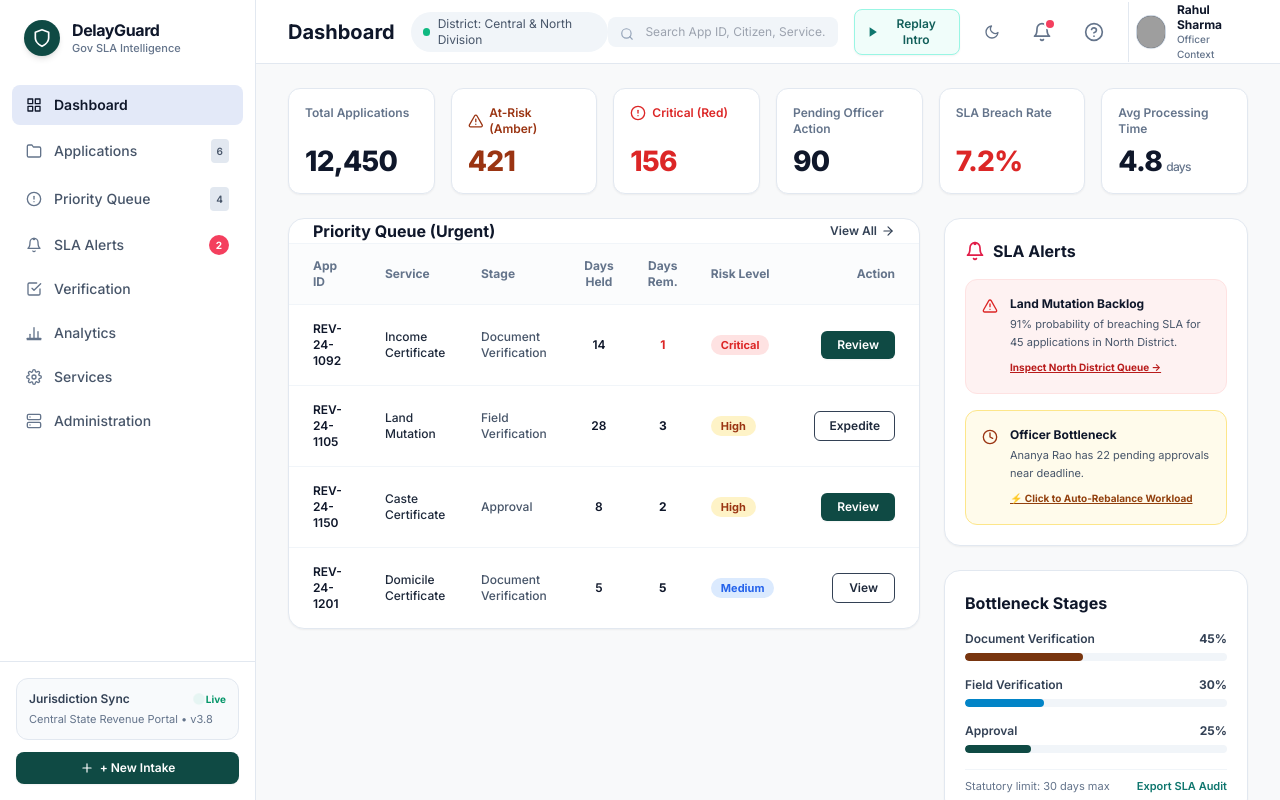
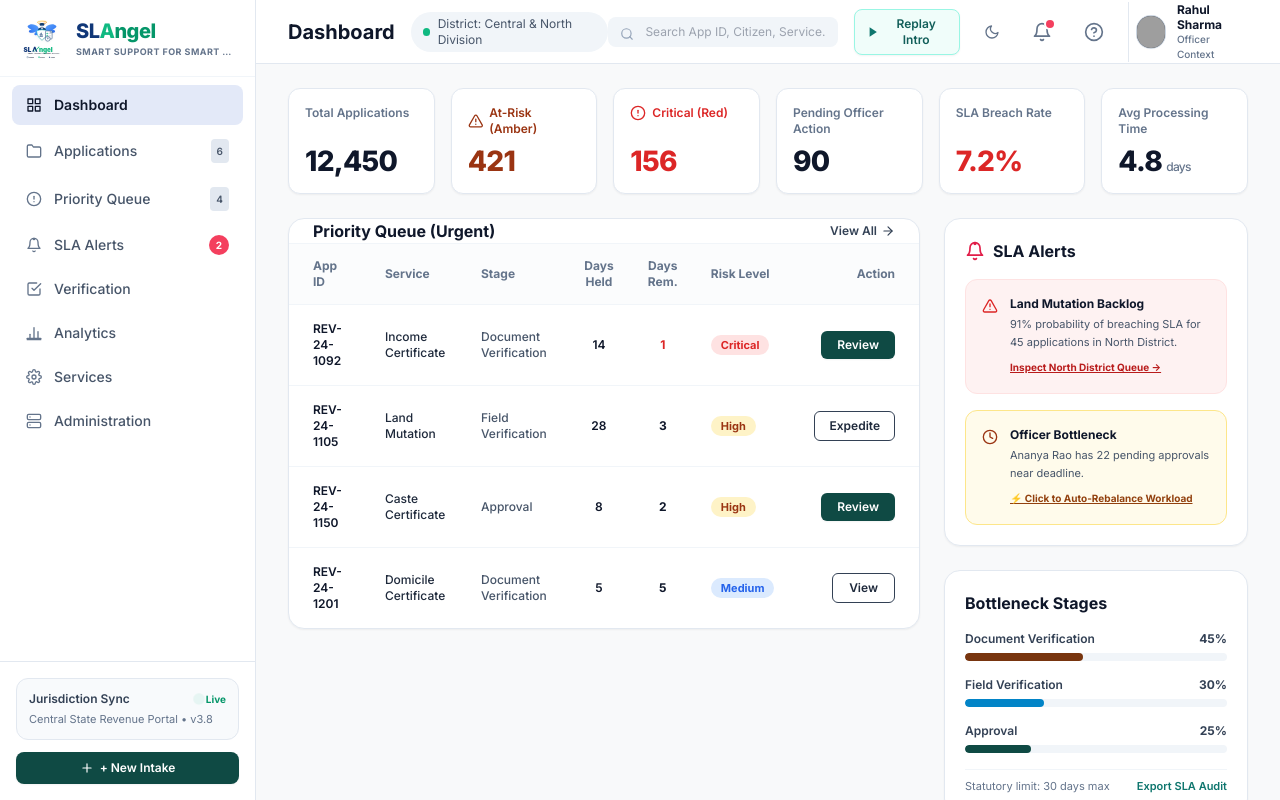
Before and after one commit to drake-error/SLAngel, a React (Vite) app in the folder frontend/: page / in a window 1280 px wide. Built offline with nearby package versions, Linux system fonts and the light colour scheme; grey boxes are pictures that could not be loaded.

Commit message:
feat: replace sidebar logo and name with official SLAngel brand emblem and tagline

```diff
--- a/frontend/index.html
+++ b/frontend/index.html
@@ -3,7 +3,7 @@
 <head>
   <meta charset="UTF-8" />
   <meta name="viewport" content="width=device-width, initial-scale=1.0" />
-  <title>DelayGuard — Gov SLA Intelligence</title>
+  <title>SLAngel — Smart Support for Smart Officers</title>
 
   <!-- Google Fonts: Inter & Plus Jakarta Sans -->
   <link rel="preconnect" href="https://fonts.googleapis.com">
@@ -760,16 +760,18 @@
           <aside className="w-64 bg-white dark:bg-[#111827] border-r border-slate-200 dark:border-slate-800 flex flex-col justify-between select-none shrink-0">
             <div>
               {/* Brand Logo & Tagline */}
-              <div className="px-6 py-5 flex items-center gap-3">
-                <div className="w-9 h-9 rounded-full bg-[#0F4A44] dark:bg-emerald-600 text-white flex items-center justify-center shadow-md">
-                  <Icons.Shield className="w-5 h-5" />
-                </div>
-                <div>
-                  <h1 className="text-base font-bold tracking-tight text-slate-900 dark:text-white leading-tight">
-                    DelayGuard
-                  </h1>
-                  <p className="text-[11px] text-slate-500 dark:text-slate-400 font-medium">
-                    Gov SLA Intelligence
+              <div className="px-5 py-4 border-b border-slate-100 dark:border-slate-800/80 flex items-center gap-3">
+                <div className="w-11 h-11 shrink-0 flex items-center justify-center">
+                  <img src="slangel_logo.svg" alt="SLAngel Logo" className="w-full h-full object-contain drop-shadow-sm" />
+                </div>
+                <div className="overflow-hidden">
+                  <div className="flex items-center">
+                    <span className="text-xl font-black tracking-tight text-[#103778] dark:text-blue-400 font-sans">
+                      SL<span className="text-emerald-500">A</span><span className="text-emerald-600 dark:text-emerald-400">ngel</span>
+                    </span>
+                  </div>
+                  <p className="text-[9px] text-slate-500 dark:text-slate-400 font-bold uppercase tracking-wider truncate">
+                    Smart Support for Smart Officers
                   </p>
                 </div>
               </div>
--- a/frontend/src/App.jsx
+++ b/frontend/src/App.jsx
@@ -282,17 +282,19 @@ export function App() {
       {/* LEFT SIDEBAR NAVIGATION */}
       <aside className="w-64 bg-white dark:bg-[#111827] border-r border-slate-200 dark:border-slate-800 flex flex-col justify-between select-none shrink-0">
         <div>
-          {/* Logo */}
-          <div className="px-6 py-5 flex items-center gap-3">
-            <div className="w-9 h-9 rounded-full bg-[#0F4A44] dark:bg-emerald-600 text-white flex items-center justify-center shadow-md">
-              <Shield className="w-5 h-5" />
+          {/* Logo & Brand Header */}
+          <div className="px-5 py-4 border-b border-slate-100 dark:border-slate-800/80 flex items-center gap-3">
+            <div className="w-11 h-11 shrink-0 flex items-center justify-center">
+              <img src="slangel_logo.svg" alt="SLAngel Logo" className="w-full h-full object-contain drop-shadow-sm" />
             </div>
-            <div>
-              <h1 className="text-base font-bold tracking-tight text-slate-900 dark:text-white leading-tight">
-                DelayGuard
-              </h1>
-              <p className="text-[11px] text-slate-500 dark:text-slate-400 font-medium">
-                Gov SLA Intelligence
+            <div className="overflow-hidden">
+              <div className="flex items-center">
+                <span className="text-xl font-black tracking-tight text-[#103778] dark:text-blue-400 font-sans">
+                  SL<span className="text-emerald-500">A</span><span className="text-emerald-600 dark:text-emerald-400">ngel</span>
+                </span>
+              </div>
+              <p className="text-[9px] text-slate-500 dark:text-slate-400 font-bold uppercase tracking-wider truncate">
+                Smart Support for Smart Officers
               </p>
             </div>
           </div>
```
Also changed, not shown: frontend/public/slangel_logo.svg (added), frontend/slangel_logo.svg (added).
